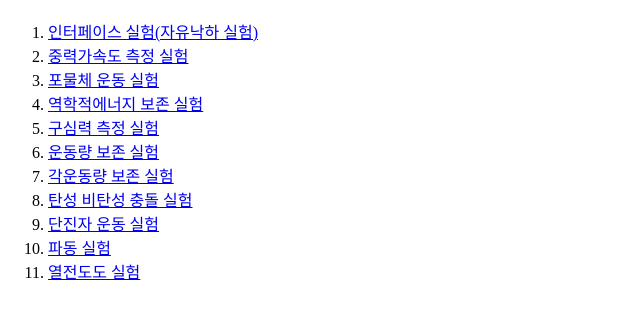
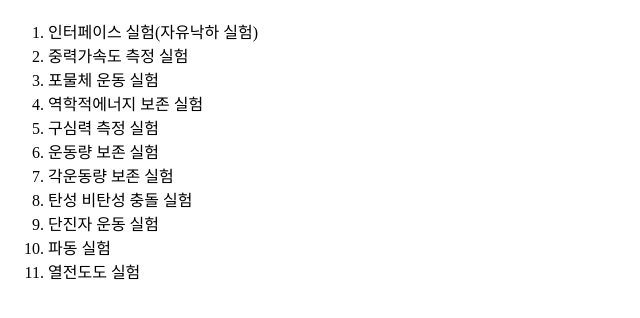
Before and after one commit to Dcom-KHU/Physics_Helper, a website: page static/html/list.html in a window 1280 px wide. Shown: the part 70-388 px from the top of the page, without its empty margins (0-640 px from the left). Drawn offline with Linux system fonts and the light colour scheme.

Commit message:
Fix a tag related styles in main.css

```diff
--- a/static/css/main.css
+++ b/static/css/main.css
@@ -21,3 +21,10 @@ input[type=number]::-webkit-outer-spin-button{
     -webkit-appearance: none;
     margin:0;
 }
+a{
+    color:black;
+    text-decoration:none;
+}
+a:hover{
+    font-weight: bold;
+}
--- a/static/html/list.html
+++ b/static/html/list.html
@@ -3,6 +3,7 @@
 <head>
     <meta charset="UTF-8">
     <title>Physics Helper</title>
+    <link rel="stylesheet" type="text/css" href="../../static/css/main.css">
 </head>
 <body>
     <h1>물리학및실험1</h1>
```
